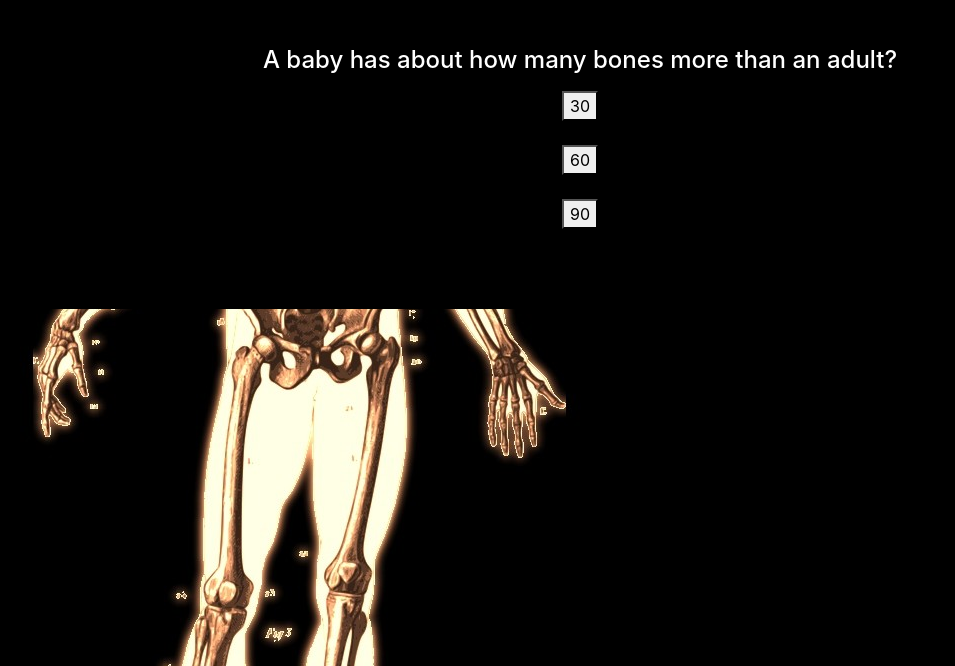
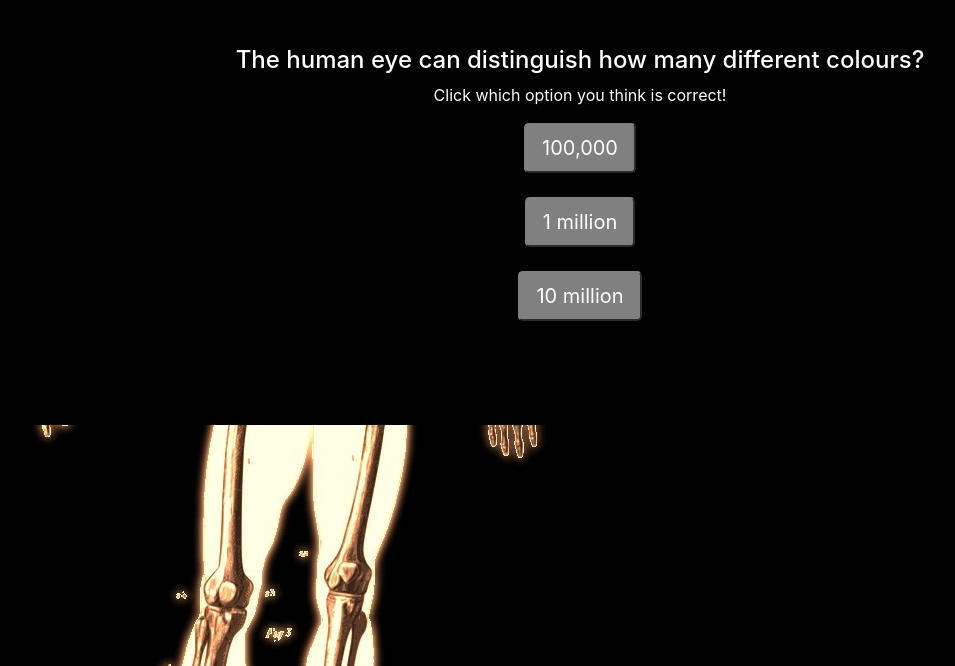
Before and after one commit to nfarrell87/TriviaGame, a plain HTML site: page index.html in a window 1280 px wide. Both pictures are taken after a click on the button "Start". Shown: the part 134-800 px from the top of the page, without its empty margins (60-1015 px from the left). Drawn offline with nearby package versions, Linux system fonts and the light colour scheme.

Commit message:
updated javascript to working

```diff
--- a/assets/css/style.css
+++ b/assets/css/style.css
@@ -10,3 +10,7 @@
     background: grey;
     border-color: grey;
 }
+.guessBtn {
+    background: grey;
+    border-color: grey;
+}
--- a/assets/javascript/app.js
+++ b/assets/javascript/app.js
@@ -2,89 +2,133 @@
 let questions = [
     {
         Q1: "The human eye can distinguish how many different colours?",
-        A1: "100,000",
-        A2: "1 million",
-        A3: "10 million",
-        correctAnswer: ["10 million", 3]
+        answers: ["100,000", "1 million", "10 million"],
+        correctAnswer: "10 million",
     },
     {
         Q1: "Which is the most flexible muscle in the human body?",
-        A1: "The tongue",
-        A2: "Bicep",
-        A3: "Trapezius",
-        correctAnswer: ["The tongue", 1],
+        answers: ["The tongue", "Bicep", "Trapezius"],
+        correctAnswer: "The tongue"
     },
     {
         Q1: "A baby has about how many bones more than an adult?",
-        A1: "30",
-        A2: "60",
-        A3: "90",
-        correctAnswer: ["90", 3],
+        answers: ["30", "60", "90"],
+        correctAnswer: "90",
+    },
+    {
+        Q1: "In which part of the body is the Navicular bone?",
+        answers: ["Hand", "Foot", "Head"],
+        correctAnswer: "Foot",
+    },
+    {
+        Q1: "The Palatine Glands are more commonly known as what?",
+        answers: ["Tonsils", "Lymph Nodes", "Sweat Glands"],
+        correctAnswer: "Tonsils",
+    },
+    {
+        Q1: "This feels like a weird fix",
+        answers: "but it works for now",
+        correctAnswer: "so here it is",
     }
+
 ]
-let seconds = 10
-let wins = 0
-let losses = 0
+let seconds = 10;
+let wins = 0;
+let losses = 0;
+let current = 0;
+let total = 0;
 
 //Start the game when start button is clicked
 //when start button is clicked run game function
 $("#startBtn").on("click", game)
 $(".guessBtn").hide();
 
+
 function reset() {
-    $(".timer").text("Human Anatomy Trivia!")
-    let seconds = 10
+    seconds = 10;
+    wins = 0;
+    losses = 0;
+    current = 0;
+    total = 0;
+    $("#playAgain").hide;
+    $(".timer").text("Human Anatomy Trivia!");
+    $("#showAnswer").text("You will have 10 seconds to answer each question, so be ready!");
     $("#startBtn").show();
+}
+
+//
+function game() {
+    $("#showAnswer").empty();
+    $("#startBtn").hide();
+    $("#showQuestion").html("<H4>" + questions[current].Q1 + "</H4>");
+    $("#showQuestion").append("<p>Click which option you think is correct!");
     clearTimeout(intervalId);
+    var intervalId = setInterval(countdown, 1000);
+    let seconds = 10;
+
+
+    let answers = questions[current].answers;
+    let correct = questions[current].correctAnswer;
+    for (var i = 0; i < answers.length; i++) {
+        let button = $("<button>").text(answers[i]).addClass("guessBtn Btn btn-lg btn-primary")
+        $("#showAnswer").append(button);
+        $("#showAnswer").append("<br><br>");
 
     }
-function game() {
+    function endGame() {
+        if (total === 5){
+        console.log("hi")
+        clearTimeout(intervalId);
+        $("#showQuestion").empty();
+        $("#showAnswer").empty();
+        $(".timer").empty()
+        $("#showAnswer").append("<h4>Game Over!</h4> <br><p> Correct answers: " + wins + "<br> Wrong answers: " + losses);
+        let playAgain = $("<button>").text("Play Again!").addClass("guessBtn Btn btn-lg btn-primary playAgain")
+        $("#showAnswer").append(playAgain);
+        $(".playAgain").on("click", reset);
+        }
+    };
 
-    //show a question/answer options on screen that has not been shown already
-    for (let i = 0; i < questions.length; i++) {
-        let question = questions[i];
-        //hide start button
-        $("#startBtn").hide();
-        $(".guessBtn").show();
+    $(".guessBtn").on("click", function () {
+        let guess = $(this).text()
+        if (guess === correct) {
+            clearTimeout(intervalId);
+            current++;
+            total++;
+            wins++;
+            game();
+        }
+        if (guess !== correct) {
+            clearTimeout(intervalId);
+            current++;
+            losses++;
+            total++;
+            game();
+        }
+    })
+    //10 second timer for each question
     $(".timer").text("10 seconds remaining!");
-        //start 30 second timer counting down
-        let seconds = 10;
-        var intervalId = setInterval(countdown, 1000);
+
     function countdown() {
         if (seconds == 0) {
             clearTimeout(intervalId);
-                alert("Time's up! The correct answer was: " + question.correctAnswer[0]);
+            alert("Time's up! The correct answer was: " + questions[current].correctAnswer);
+            losses++;
+            total++;
+            current++;
+            game();
         } else {
             seconds--;
             $(".timer").text(seconds + " seconds remaining!");
         }
+
     }
-        //show question and answer from the array to user
-        $("#showQuestion").empty();
-        currentQuestion = $("#showQuestion").html("<H4>" + question.Q1 + "</H4>");
-        answer1 = $("#answer1").html(question.A1).val(1);
-        answer2 = $("#answer2").html(question.A2).val(2);
-        answer3 = $("#answer3").html(question.A3).val(3);
+    endGame();
 
-        //When user clicks a guess, check if answer is correct
-        $(".guessBtn").on("click", factChecker)
+}
 
-        function factChecker() {
-            guess = $(this).val()
-            parseInt(guess);
-            console.log(guess);
-            console.log(question.correctAnswer[1]);
-            if (guess === question.correctAnswer[1]) {
-                // $("#showAnswer").html("<h6>Correct! The answer was: </h6><H6>" + question.correctAnswer[0] + "</h6>");
-                // $(".guessBtn").hide();
-                // $(".timer").hide();
-                // wins++;
-                console.log("You win");
-            }else {
-                console.log("you lose")
-            }
-        }
-    };
+    //show a question/answer options on screen that has not been shown already
+
 
 
     //after a few seconds, display the next question
@@ -94,10 +138,4 @@ function game() {
     //if the player runs out of time
     //tell the player that time's up and display the correct answer
     //wait a few seconds, display the next question
-};
-
-
-//once all questions have been asked
-    //show the number of correct answers
-    //show the number of incorrect answers
-    //show an option to restart the game(without reloading the page).
+;
--- a/index.html
+++ b/index.html
@@ -17,12 +17,8 @@
             <p class="lead"></p>
             <hr class="my-4">
             <p id="showQuestion">You will have 10 seconds to answer each question, so be ready!</P>
-            <p id="showAnswer">
-                <button id="answer1" class="guessBtn"></button><br><br>
-                <button id="answer2" class="guessBtn"></button><br><br>
-                <button id="answer3" class="guessBtn"></button><br></p>
+            <p id="showAnswer"></p>
             <a class="btn myBtn btn-primary btn-lg" id="startBtn" href="#" role="button">Start</a>
-            <div></div>
         </div>
 
     </div>
```
Lines whose indentation alone changed are shown as unchanged.
